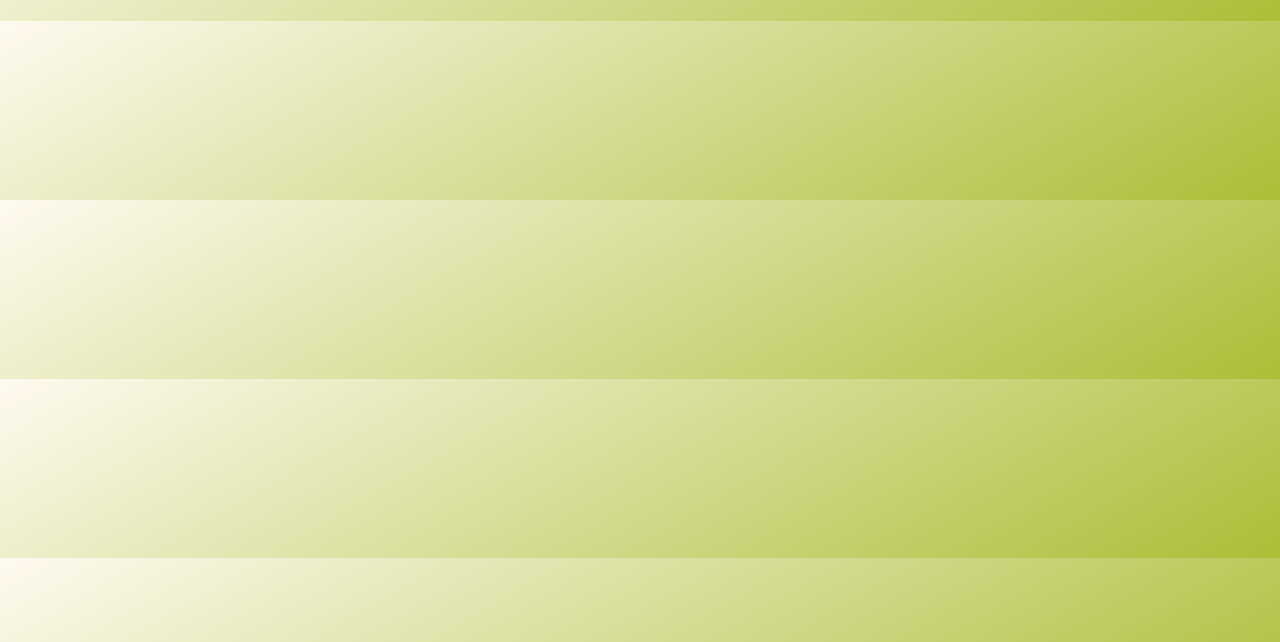
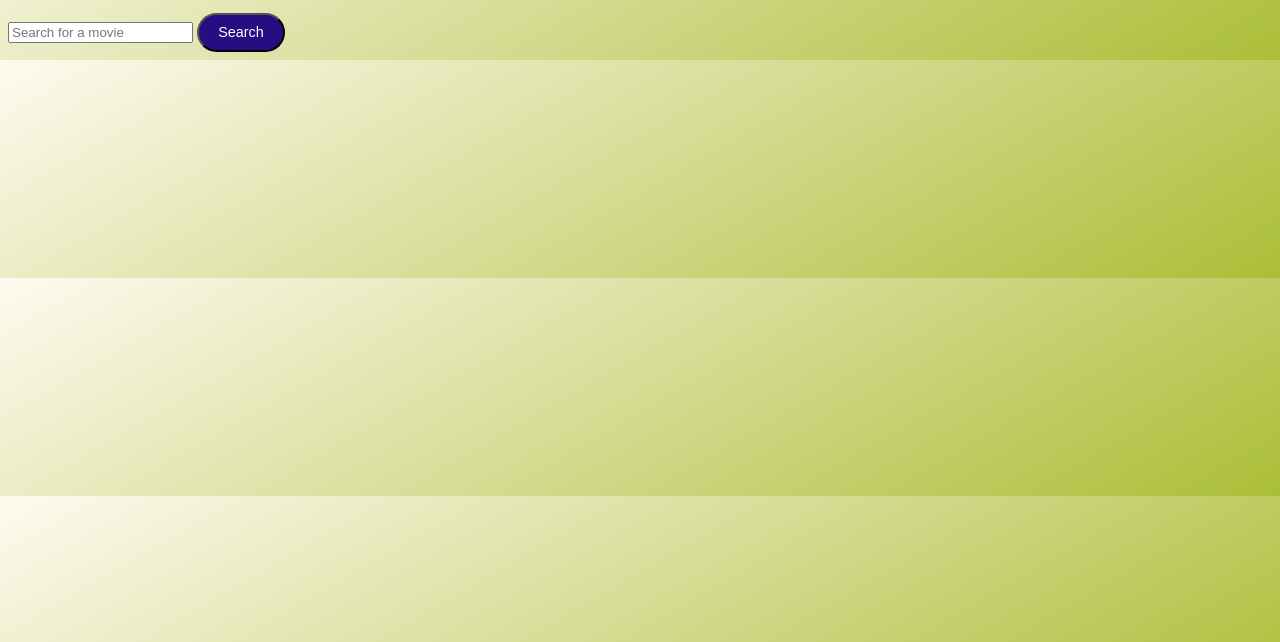
Before and after one commit to ricmusyoki-glitch/movie-repo, a plain HTML site: page search.html in a window 1280 px wide. Shown: the part 158-800 px from the top of the page. Drawn offline with Linux system fonts and the light colour scheme.

Commit message:
added search bar

```diff
--- a/search.html
+++ b/search.html
@@ -24,8 +24,17 @@
                 Movies
             </button>
         </form>
+    </header>
 
-    </header>
+    <main>
+        <section class="search-section">
+            <form action="search" class="search-form">
+                <input type="text" placeholder="Search for a movie">
+                <button class="buttons" type="submit">Search</button>
+            </form>
+        </section>
+
+    </main>
 
 </body>
 </html>
```
